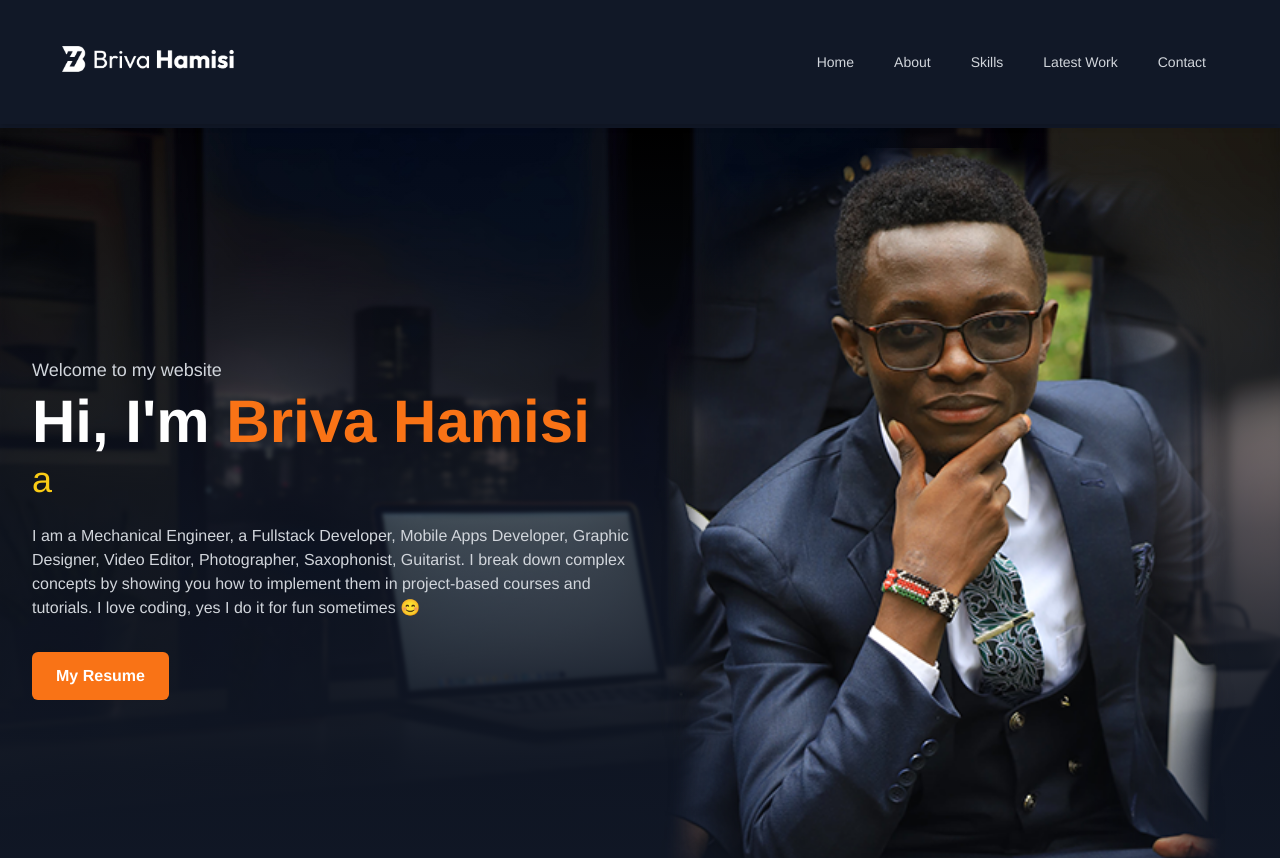
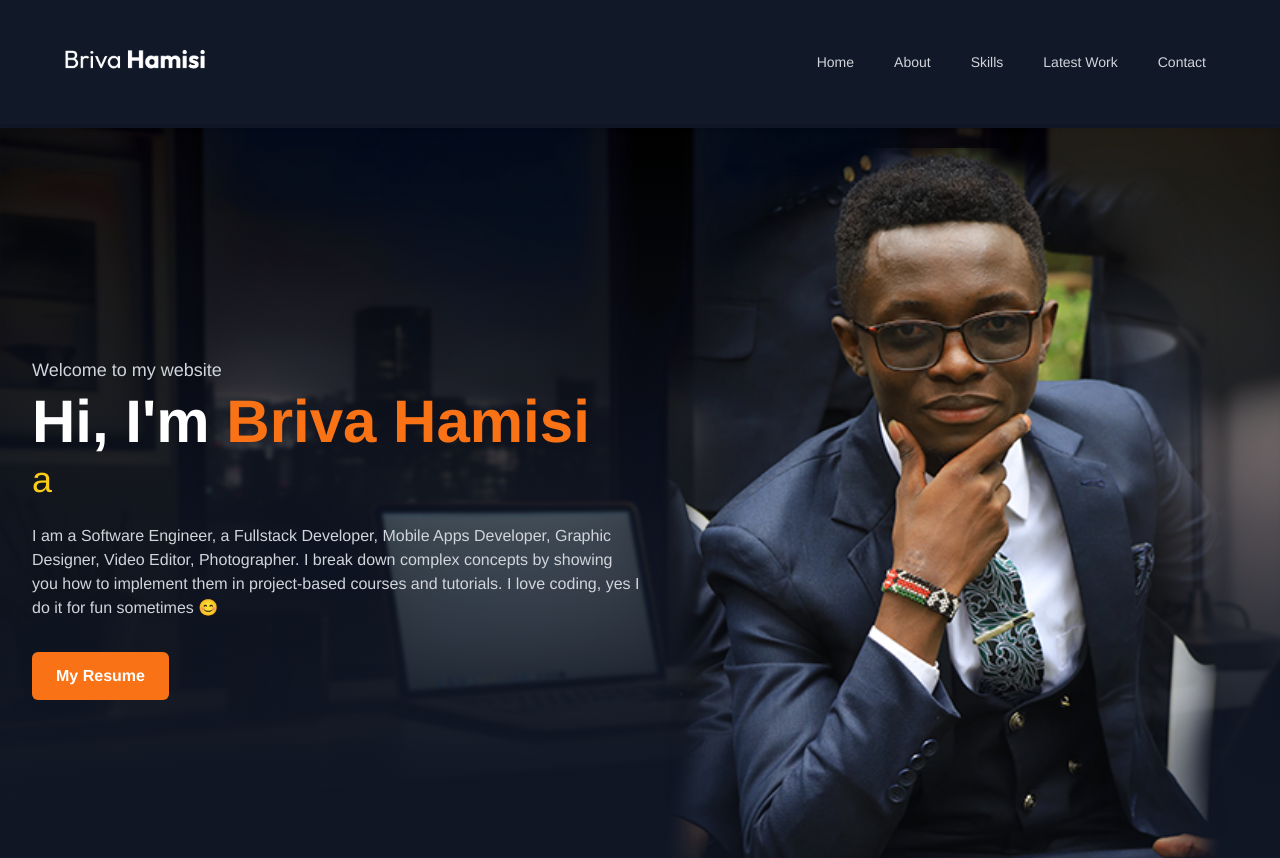
Before and after one commit to davidokumbo/VUEJS--Portfolio, a Vue app: page / in a window 1280 px wide. Shown: the top 858 px of the page. Built offline with nearby package versions, Linux system fonts and the light colour scheme.

Commit message:
BUG FIX - About us Router removed, Logo Updated and Began Content defining

```diff
--- a/src/components/sections/LandingPlatform.vue
+++ b/src/components/sections/LandingPlatform.vue
@@ -21,8 +21,8 @@
           <span ref="typewriter"></span>
         </div>
         <p class="text-base text-gray-300 max-w-2xl mb-8">
-          I am a Mechanical Engineer, a Fullstack Developer, Mobile Apps Developer,
-          Graphic Designer, Video Editor, Photographer, Saxophonist, Guitarist. I break down
+          I am a Software Engineer, a Fullstack Developer, Mobile Apps Developer,
+          Graphic Designer, Video Editor, Photographer. I break down
           complex concepts by showing you how to implement them in project-based courses
           and tutorials. I love coding, yes I do it for fun sometimes 😊
         </p>
--- a/src/router/index.js
+++ b/src/router/index.js
@@ -7,14 +7,6 @@ const routes = [
     name: 'home',
     component: HomeView
   },
-  {
-    path: '/about',
-    name: 'about',
-    // route level code-splitting
-    // this generates a separate chunk (about.[hash].js) for this route
-    // which is lazy-loaded when the route is visited.
-    component: () => import(/* webpackChunkName: "about" */ '../views/AboutView.vue')
-  }
 ]
 
 const router = createRouter({
```
Also changed, not shown: public/images/BH_Monogram.png, 1 other file (tests, documents, lock files or other folders).
